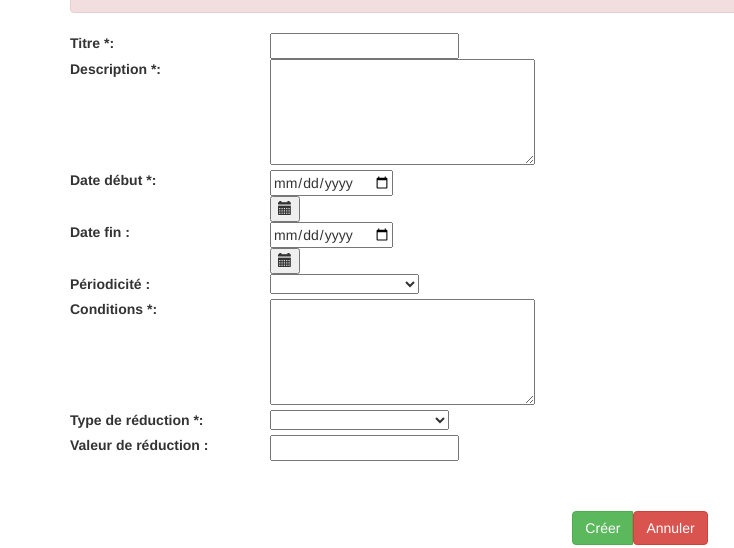
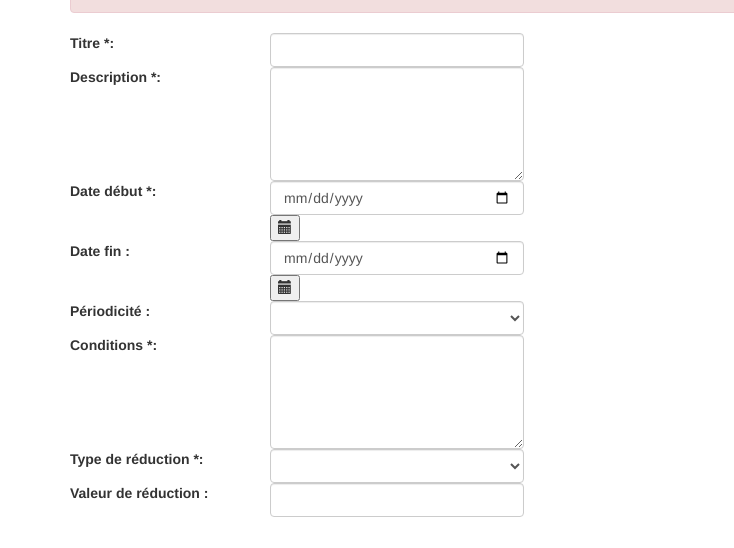
Before and after one commit to TheMotain/RappidPizzaMaquettes, a plain HTML site: page Marketing/editionPromotionErreurValidation.html in a window 1280 px wide. Shown: the part 349-897 px from the top of the page, 0-734 px from the left. Drawn offline with nearby package versions, Linux system fonts and the light colour scheme.

Commit message:
css forms

```diff
--- a/Marketing/editionPromotionErreurValidation.html
+++ b/Marketing/editionPromotionErreurValidation.html
@@ -85,40 +85,42 @@
 					<div class="col-sm-2 wd200px">
 						<label class="libelle">Titre *:</label>
 					</div>
-					<div class="col-sm-1">
-						<input type="text"></input>
+					<div class="col-sm-5">
+						<input class="form-control" type="text"></input>
 					</div>
 				</div>
 				<div class="row">
 					<div class="col-sm-2 wd200px">
 						<label class="libelle">Description *:</label>
 					</div>
-					<div class="col-sm-1">
-						<textarea rows="5" cols="30"></textarea>
+					<div class="col-sm-5">
+						<textarea class="form-control" rows="5" cols="30"></textarea>
 					</div>
 				</div>
 				<div class="row">
 					<div class="col-sm-2 wd200px">
 						<label class="libelle">Date début *:</label>
 					</div>
-					<div class="col-sm-3">
-						<input type="date"></input><button type="button"><span class="glyphicon glyphicon-calendar"/></button>
+					<div class="col-sm-5">
+						<input class="form-control" type="date"></input>
+						<button type="button"><span class="glyphicon glyphicon-calendar"/></button>
 					</div>
 				</div>
 				<div class="row">
 					<div class="col-sm-2 wd200px">
 						<label class="libelle">Date fin :</label>
 					</div>
-					<div class="col-sm-3">
-						<input type="date"></input><button type="button"><span class="glyphicon glyphicon-calendar"/></button>
+					<div class="col-sm-5">
+						<input class="form-control" type="date"></input>
+						<button type="button"><span class="glyphicon glyphicon-calendar"/></button>
 					</div>
 				</div>
 				<div class="row">
 					<div class="col-sm-2 wd200px">
 						<label class="libelle">Périodicité :</label>
 					</div>
-					<div class="col-sm-1">
-						<select>
+					<div class="col-sm-5">
+						<select class="form-control">
 							<option />
 							<option>Tous les jours</option>
 							<option>Toutes les semaines</option>
@@ -131,16 +133,16 @@
 					<div class="col-sm-2 wd200px">
 						<label class="libelle">Conditions *:</label>
 					</div>
-					<div class="col-sm-1">
-						<textarea rows="5" cols="30"></textarea>
+					<div class="col-sm-5">
+						<textarea class="form-control" rows="5" cols="30"></textarea>
 					</div>
 				</div>
 				<div class="row">
 					<div class="col-sm-2 wd200px">
 						<label class="libelle">Type de réduction *:</label>
 					</div>
-					<div class="col-sm-1">
-						<select>
+					<div class="col-sm-5">
+						<select class="form-control">
 							<option />
 							<option>1 + 1</option>
 							<option>2 + 1</option>
@@ -154,8 +156,8 @@
 					<div class="col-sm-2 wd200px">
 						<label class="libelle">Valeur de réduction :</label>
 					</div>
-					<div class="col-sm-1">
-						<input type="number"></input>
+					<div class="col-sm-5">
+						<input class="form-control" type="number"></input>
 					</div>
 				</div>
 			</div>
```
Also changed, not shown: Marketing/creerPromotion.html (+16 -16 lines), Marketing/modifierPromotion.html (+18 -16 lines).
